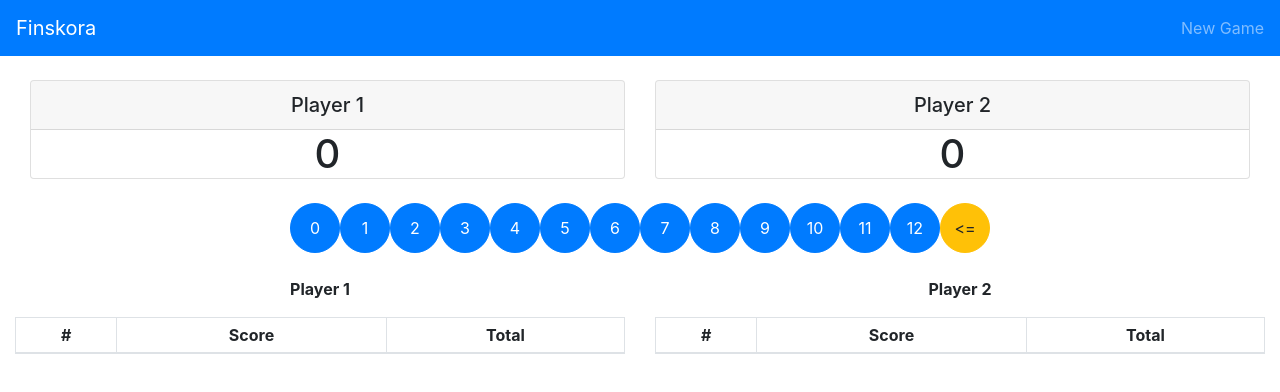
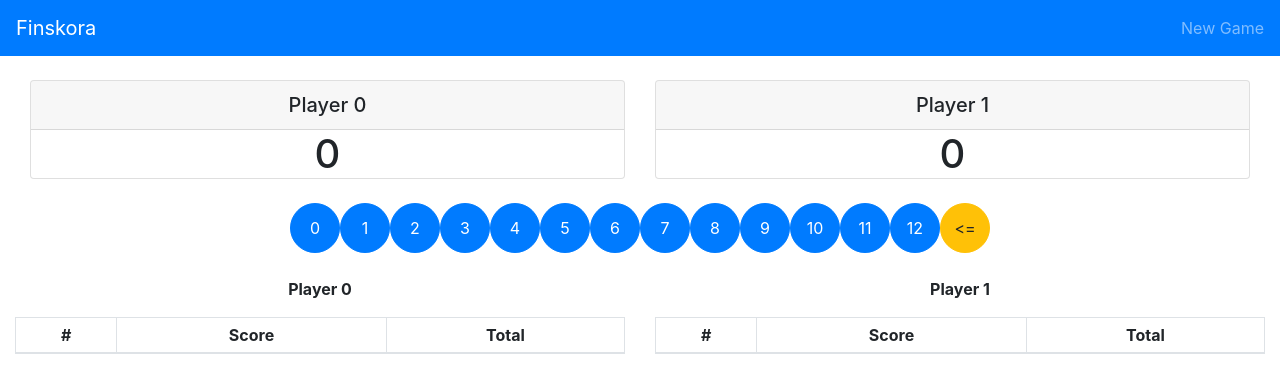
Before and after one commit to cruskit/finskora, a React (Create React App) app: page / in a window 1280 px wide. Shown: the top 392 px of the page. Built offline with nearby package versions, Linux system fonts and the light colour scheme.

Commit message:
Updated player history to support rendering multiple players. Made the number of players configurable.

```diff
--- a/src/App.js
+++ b/src/App.js
@@ -14,12 +14,20 @@ class App extends React.Component {
   constructor(props) {
     super(props);
 
+    const numPlayers = 2;
+    const playerNames = Array(0);
+    const turnScores = Array(0);
+    for (let i=0; i < numPlayers; i++){
+      playerNames.push(`Player ${i}`);
+      turnScores.push(Array(0));
+    }
+
     this.state = {
-      players: ['Player 1', 'Player 2'],
-      playerTotals: [0, 0],
+      players: playerNames,
+      playerTotals: Array(numPlayers).fill(0),
       currentPlayer: 0,
       numTurns: 0,
-      turnScores: [Array(0), Array(0)],
+      turnScores: turnScores,
       winner: -1,
     };
   }
@@ -91,20 +99,10 @@ class App extends React.Component {
 
           <br />
 
-          <Row>
-            <Col>
-              <PlayerHistory
-                player={this.state.players[0]}
-                scores={this.state.turnScores[0]}
-              />
-            </Col>
-            <Col>
-              <PlayerHistory
-                player={this.state.players[1]}
-                scores={this.state.turnScores[1]}
-              />
-            </Col>
-          </Row>
+          <PlayerHistory
+            players={this.state.players}
+            turnScores={this.state.turnScores}
+          />
         </Container>
       </div>
     );
@@ -197,9 +195,11 @@ class ScorePad extends React.Component {
 
 class PlayerHistory extends React.Component {
 
-  renderScores() {
-    const scoreList = this.props.scores.map((scores, round) => {
-
+  renderScores(turnScores) {
+    if (!turnScores){
+      return;
+    }
+    const scoreList = turnScores.map((scores, round) => {
       return (
         <tr class="text-center">
           <td>{round + 1}</td>
@@ -207,15 +207,15 @@ class PlayerHistory extends React.Component {
           <td>{scores.total}</td>
         </tr>
       );
-
     });
     return scoreList;
   }
 
-  render() {
-    return (
-      <div>
-        <p class="text-center font-weight-bold">{this.props.player}</p>
+  renderPlayers(){
+    const scoreTables = this.props.players.map((player, index) => {
+      return (
+        <Col>
+        <p class="text-center font-weight-bold">{player}</p>
         <Table bordered size="sm">
           <thead>
             <tr class="text-center">
@@ -225,11 +225,20 @@ class PlayerHistory extends React.Component {
             </tr>
           </thead>
           <tbody>
-            {this.renderScores()}
+            {this.renderScores(this.props.turnScores[index])}
           </tbody>
         </Table>
+      </Col>
+      );
+    });
+    return scoreTables;
+  }
 
-      </div>
+  render() {
+    return (
+      <Row>
+        {this.renderPlayers()}
+      </Row>
     );
   }
 
```
